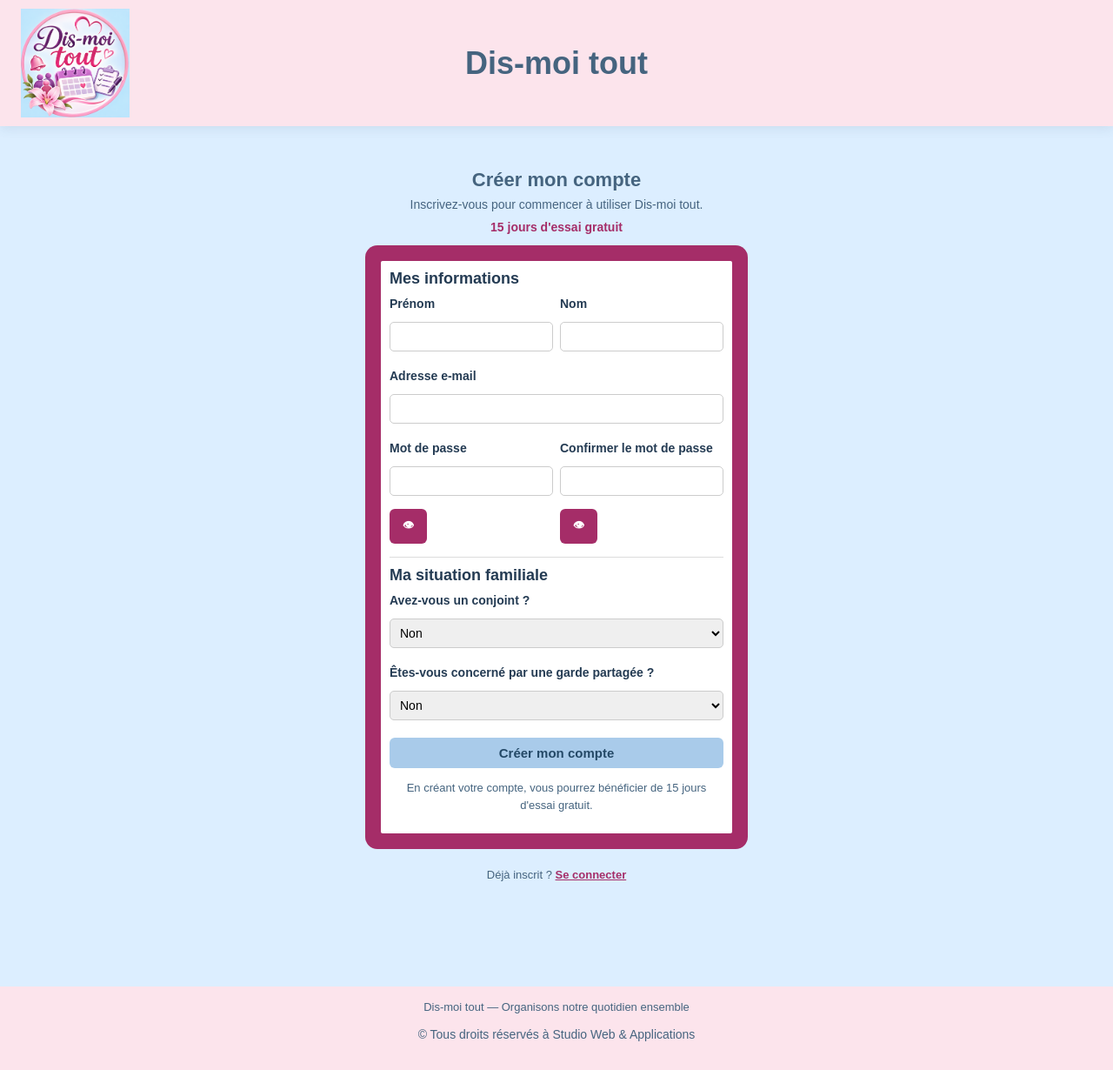
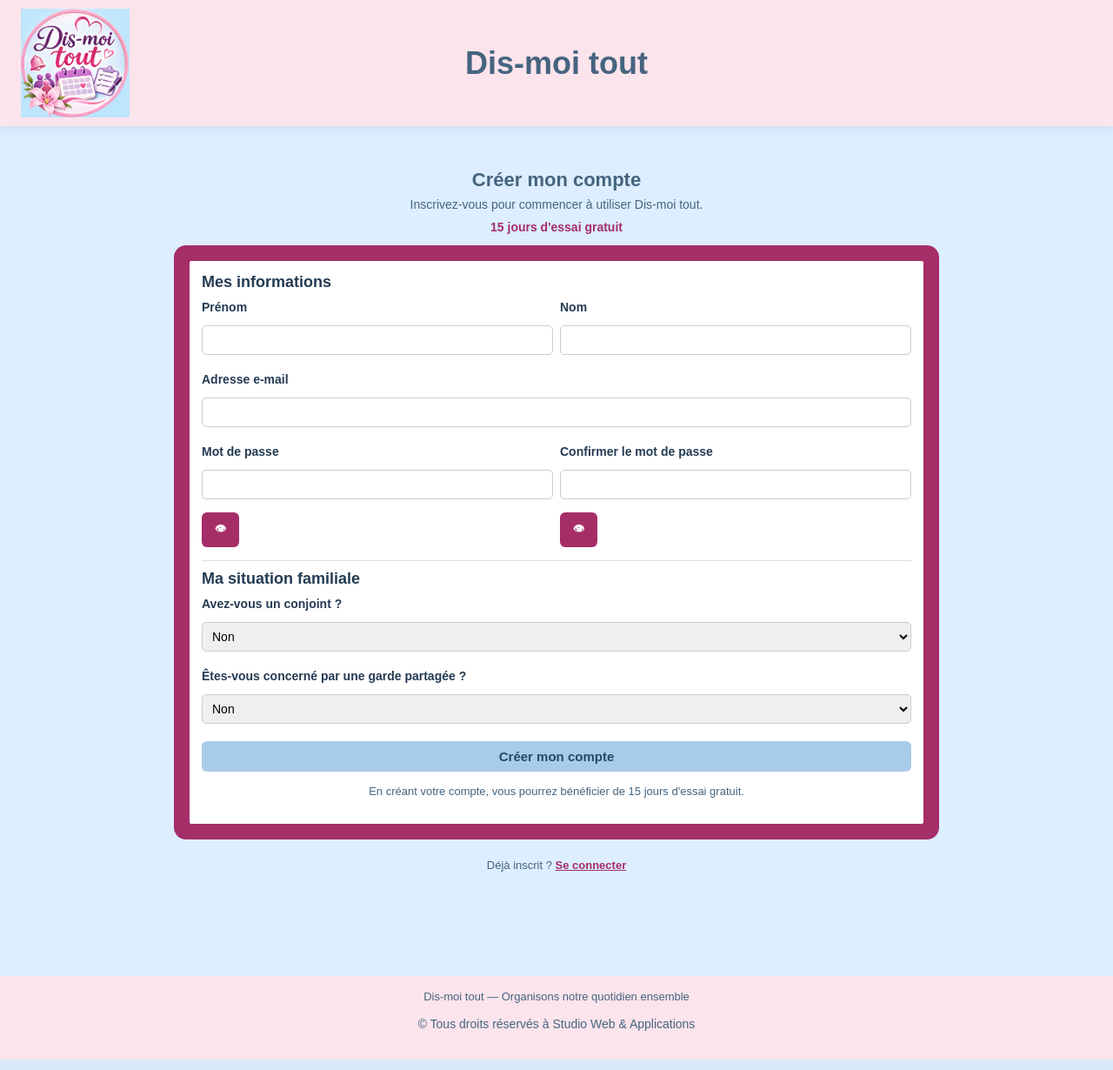
Before and after one commit to MSEDIT-1304/Dis-moi-tout, a Flask app: page /register in a window 1280 px wide. Shown: the whole page at 87% size. Run offline with Flask 3, Linux system fonts and the light colour scheme.

Commit message:
Update style.css

```diff
--- a/static/style.css
+++ b/static/style.css
@@ -887,13 +887,14 @@
 html body .profile-button:hover {
     background: #8FB8DE !important;
 }
+
 /* =====================================
-   INSCRIPTION — CADRE FUCHSIA COMPACT
+   INSCRIPTION — CADRE RECTANGULAIRE
    ===================================== */
 
 html body .register-page {
     width: 100% !important;
-    max-width: 460px !important;
+    max-width: 900px !important;
     margin: 0 auto !important;
     padding: 5px 10px !important;
 }
@@ -914,10 +915,10 @@
 
 html body .register-card {
     width: 100% !important;
-    max-width: 460px !important;
+    max-width: 900px !important;
     box-sizing: border-box !important;
     background: #A52D68 !important;
-    padding: 5px !important;
+    padding: 7px !important;
     margin: 0 auto !important;
     border-radius: 3px !important;
 }
@@ -925,7 +926,7 @@
 html body .register-card form {
     width: 100% !important;
     box-sizing: border-box !important;
-    padding: 10px !important;
+    padding: 14px !important;
     margin: 0 !important;
     background: #FFFFFF !important;
     border-radius: 2px !important;
@@ -965,8 +966,14 @@
     padding: 9px !important;
 }
 
+/* MOBILE : CONSERVATION DU FORMAT ADAPTÉ */
+
 @media (max-width: 600px) {
     html body .register-page {
         max-width: 100% !important;
     }
+
+    html body .register-card {
+        max-width: 100% !important;
+    }
 }
```
